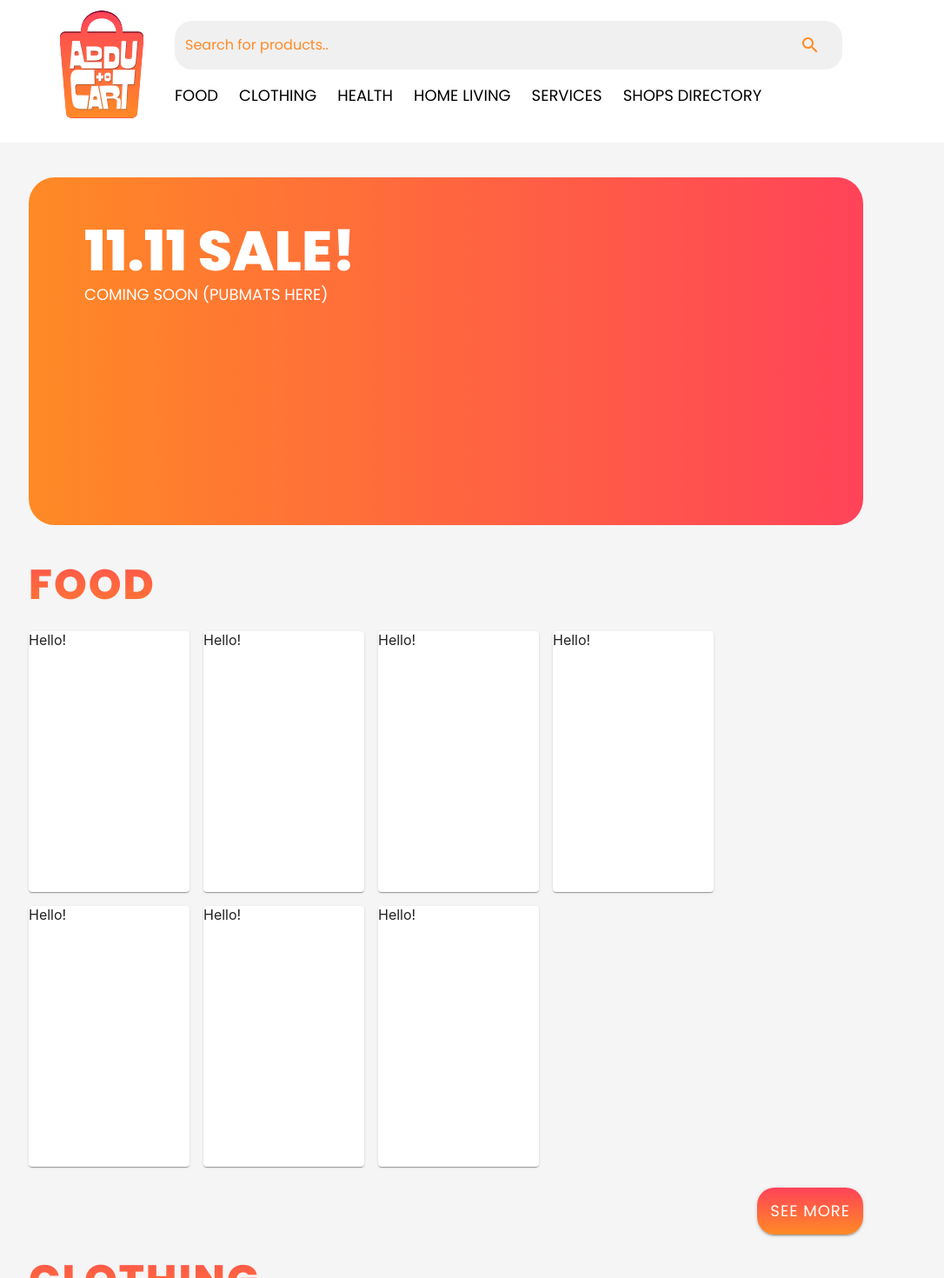
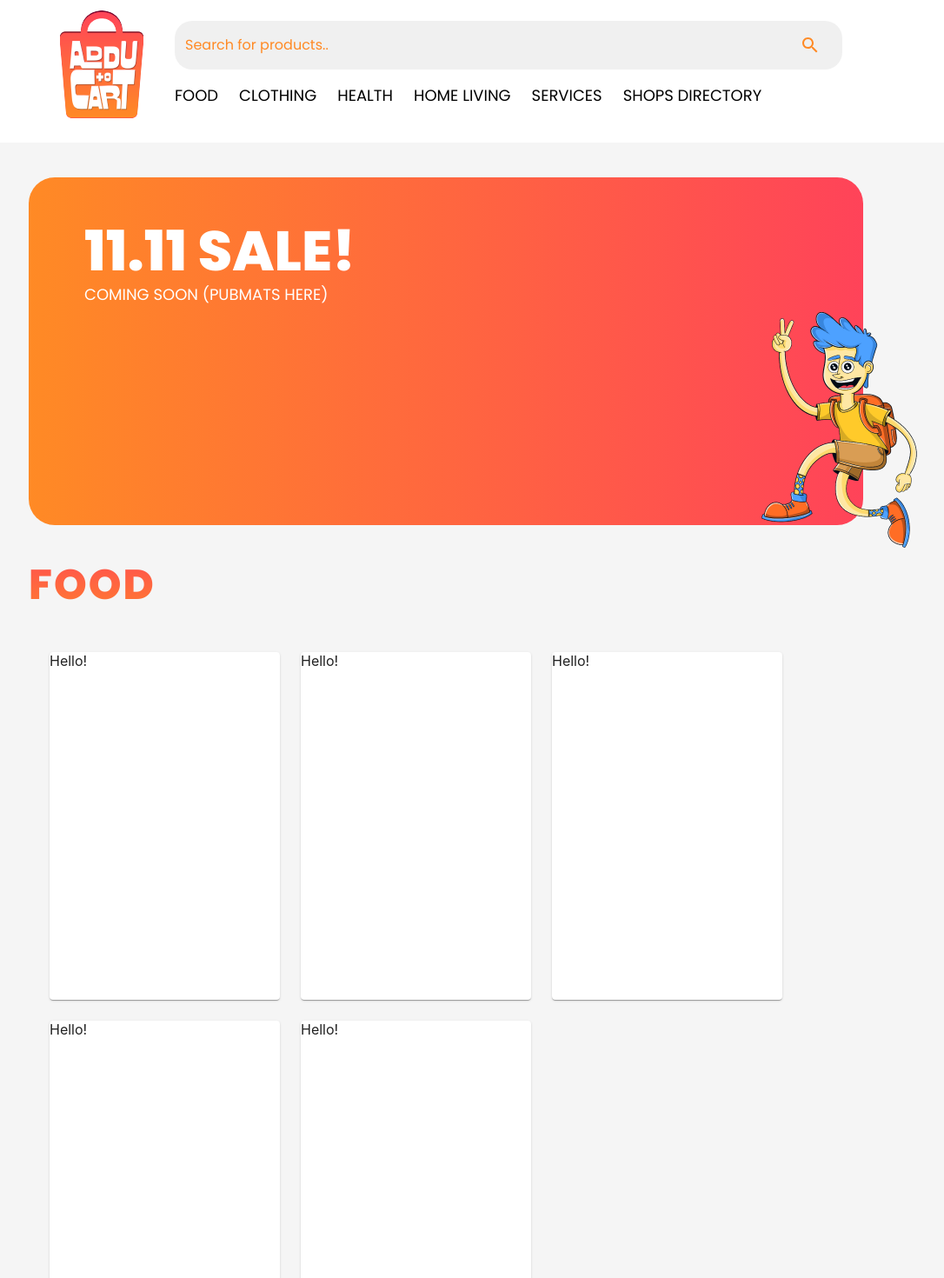
Before and after one commit to SAMAHANSysDev/addu-to-cart, a Next.js app: page / in a window 1280 px wide. Shown: the top 1470 px of the page at 87% size, without its empty margins (127-1213 px from the left). Built offline with nearby package versions, Linux system fonts and the light colour scheme.

Commit message:
Fixed home page assets and layout

```diff
--- a/pages/_document.js
+++ b/pages/_document.js
@@ -11,7 +11,7 @@ class MyDocument extends Document {
       <Html>
         <Head>
             <link rel="preconnect" href="https://fonts.googleapis.com"/>
-            <link rel="preconnect" href="https://fonts.gstatic.com" crossorigin/>
+            <link rel="preconnect" href="https://fonts.gstatic.com" crossOrigin="true"/>
             <link href="https://fonts.googleapis.com/css2?family=Poppins:wght@400;500;700;800&display=swap" rel="stylesheet"/>
         </Head>
         <body>
--- a/pages/index.js
+++ b/pages/index.js
@@ -45,6 +45,7 @@ export default function Home() {
         <Box
           sx={{
             margin: "auto",
+            position: "relative",
             width: "80%",
             minHeight: "400px",
             background: "linear-gradient(to right, #FF8A25, #FF4359)",
@@ -81,27 +82,21 @@ export default function Home() {
               >
               FOOD
               </Typography>
-              <Grid container spacing={2}>
+              <Grid container spacing={3} sx={{margin: "auto"}}>
                 <Grid item>
-                  <Paper elevation={1} sx={{height: 300, width: 185}}>Hello!</Paper>
+                  <Paper elevation={1} sx={{height: 400, width: 265}}>Hello!</Paper>
                 </Grid>
                 <Grid item>
-                  <Paper elevation={1} sx={{height: 300, width: 185}}>Hello!</Paper>
+                  <Paper elevation={1} sx={{height: 400, width: 265}}>Hello!</Paper>
                 </Grid>
                 <Grid item>
-                  <Paper elevation={1} sx={{height: 300, width: 185}}>Hello!</Paper>
+                  <Paper elevation={1} sx={{height: 400, width: 265}}>Hello!</Paper>
                 </Grid>
                 <Grid item>
-                  <Paper elevation={1} sx={{height: 300, width: 185}}>Hello!</Paper>
+                  <Paper elevation={1} sx={{height: 400, width: 265}}>Hello!</Paper>
                 </Grid>
                 <Grid item>
-                  <Paper elevation={1} sx={{height: 300, width: 185}}>Hello!</Paper>
-                </Grid>
-                <Grid item>
-                  <Paper elevation={1} sx={{height: 300, width: 185}}>Hello!</Paper>
-                </Grid>
-                <Grid item>
-                  <Paper elevation={1} sx={{height: 300, width: 185}}>Hello!</Paper>
+                  <Paper elevation={1} sx={{height: 400, width: 265}}>Hello!</Paper>
                 </Grid>
               </Grid>
               <Grid container justifyContent="flex-end" marginTop={3}>
@@ -121,27 +116,21 @@ export default function Home() {
               >
               CLOTHING
               </Typography>
-              <Grid container spacing={2}>
+              <Grid container spacing={3} sx={{margin: "auto"}}>
                 <Grid item>
-                  <Paper elevation={1} sx={{height: 300, width: 185}}>Hello!</Paper>
+                  <Paper elevation={1} sx={{height: 400, width: 265}}>Hello!</Paper>
                 </Grid>
                 <Grid item>
-                  <Paper elevation={1} sx={{height: 300, width: 185}}>Hello!</Paper>
+                  <Paper elevation={1} sx={{height: 400, width: 265}}>Hello!</Paper>
                 </Grid>
                 <Grid item>
-                  <Paper elevation={1} sx={{height: 300, width: 185}}>Hello!</Paper>
+                  <Paper elevation={1} sx={{height: 400, width: 265}}>Hello!</Paper>
                 </Grid>
                 <Grid item>
-                  <Paper elevation={1} sx={{height: 300, width: 185}}>Hello!</Paper>
+                  <Paper elevation={1} sx={{height: 400, width: 265}}>Hello!</Paper>
                 </Grid>
                 <Grid item>
-                  <Paper elevation={1} sx={{height: 300, width: 185}}>Hello!</Paper>
-                </Grid>
-                <Grid item>
-                  <Paper elevation={1} sx={{height: 300, width: 185}}>Hello!</Paper>
-                </Grid>
-                <Grid item>
-                  <Paper elevation={1} sx={{height: 300, width: 185}}>Hello!</Paper>
+                  <Paper elevation={1} sx={{height: 400, width: 265}}>Hello!</Paper>
                 </Grid>
               </Grid>
               <Grid container justifyContent="flex-end" marginTop={3} >
@@ -161,27 +150,21 @@ export default function Home() {
               >
               HEALTH
               </Typography>
-              <Grid container spacing={2}>
+              <Grid container spacing={3} sx={{margin: "auto"}}>
                 <Grid item>
-                  <Paper elevation={1} sx={{height: 300, width: 185}}>Hello!</Paper>
+                  <Paper elevation={1} sx={{height: 400, width: 265}}>Hello!</Paper>
                 </Grid>
                 <Grid item>
-                  <Paper elevation={1} sx={{height: 300, width: 185}}>Hello!</Paper>
+                  <Paper elevation={1} sx={{height: 400, width: 265}}>Hello!</Paper>
                 </Grid>
                 <Grid item>
-                  <Paper elevation={1} sx={{height: 300, width: 185}}>Hello!</Paper>
+                  <Paper elevation={1} sx={{height: 400, width: 265}}>Hello!</Paper>
                 </Grid>
                 <Grid item>
-                  <Paper elevation={1} sx={{height: 300, width: 185}}>Hello!</Paper>
+                  <Paper elevation={1} sx={{height: 400, width: 265}}>Hello!</Paper>
                 </Grid>
                 <Grid item>
-                  <Paper elevation={1} sx={{height: 300, width: 185}}>Hello!</Paper>
-                </Grid>
-                <Grid item>
-                  <Paper elevation={1} sx={{height: 300, width: 185}}>Hello!</Paper>
-                </Grid>
-                <Grid item>
-                  <Paper elevation={1} sx={{height: 300, width: 185}}>Hello!</Paper>
+                  <Paper elevation={1} sx={{height: 400, width: 265}}>Hello!</Paper>
                 </Grid>
               </Grid>
               <Grid container justifyContent="flex-end" marginTop={3} marginBottom={2}>
@@ -201,27 +184,21 @@ export default function Home() {
               >
               HOME LIVING
               </Typography>
-              <Grid container spacing={2}>
+              <Grid container spacing={3} sx={{margin: "auto"}}>
                 <Grid item>
-                  <Paper elevation={1} sx={{height: 300, width: 185}}>Hello!</Paper>
+                  <Paper elevation={1} sx={{height: 400, width: 265}}>Hello!</Paper>
                 </Grid>
                 <Grid item>
-                  <Paper elevation={1} sx={{height: 300, width: 185}}>Hello!</Paper>
+                  <Paper elevation={1} sx={{height: 400, width: 265}}>Hello!</Paper>
                 </Grid>
                 <Grid item>
-                  <Paper elevation={1} sx={{height: 300, width: 185}}>Hello!</Paper>
+                  <Paper elevation={1} sx={{height: 400, width: 265}}>Hello!</Paper>
                 </Grid>
                 <Grid item>
-                  <Paper elevation={1} sx={{height: 300, width: 185}}>Hello!</Paper>
+                  <Paper elevation={1} sx={{height: 400, width: 265}}>Hello!</Paper>
                 </Grid>
                 <Grid item>
-                  <Paper elevation={1} sx={{height: 300, width: 185}}>Hello!</Paper>
-                </Grid>
-                <Grid item>
-                  <Paper elevation={1} sx={{height: 300, width: 185}}>Hello!</Paper>
-                </Grid>
-                <Grid item>
-                  <Paper elevation={1} sx={{height: 300, width: 185}}>Hello!</Paper>
+                  <Paper elevation={1} sx={{height: 400, width: 265}}>Hello!</Paper>
                 </Grid>
               </Grid>
               <Grid container justifyContent="flex-end" marginTop={3} marginBottom={2}>
@@ -241,27 +218,21 @@ export default function Home() {
               >
               SERVICES
               </Typography>
-              <Grid container spacing={2}>
+              <Grid container spacing={3} sx={{margin: "auto"}}>
                 <Grid item>
-                  <Paper elevation={1} sx={{height: 300, width: 185}}>Hello!</Paper>
+                  <Paper elevation={1} sx={{height: 400, width: 265}}>Hello!</Paper>
                 </Grid>
                 <Grid item>
-                  <Paper elevation={1} sx={{height: 300, width: 185}}>Hello!</Paper>
+                  <Paper elevation={1} sx={{height: 400, width: 265}}>Hello!</Paper>
                 </Grid>
                 <Grid item>
-                  <Paper elevation={1} sx={{height: 300, width: 185}}>Hello!</Paper>
+                  <Paper elevation={1} sx={{height: 400, width: 265}}>Hello!</Paper>
                 </Grid>
                 <Grid item>
-                  <Paper elevation={1} sx={{height: 300, width: 185}}>Hello!</Paper>
+                  <Paper elevation={1} sx={{height: 400, width: 265}}>Hello!</Paper>
                 </Grid>
                 <Grid item>
-                  <Paper elevation={1} sx={{height: 300, width: 185}}>Hello!</Paper>
-                </Grid>
-                <Grid item>
-                  <Paper elevation={1} sx={{height: 300, width: 185}}>Hello!</Paper>
-                </Grid>
-                <Grid item>
-                  <Paper elevation={1} sx={{height: 300, width: 185}}>Hello!</Paper>
+                  <Paper elevation={1} sx={{height: 400, width: 265}}>Hello!</Paper>
                 </Grid>
               </Grid>
               <Grid container justifyContent="flex-end" marginTop={3} marginBottom={2}>
--- a/styles/globals.css
+++ b/styles/globals.css
@@ -17,7 +17,6 @@ a {
 
 .poster-boy {
   position: absolute;
-  z-index: 1;
-  top: 350px;
-  left: 1550px;
+  z-index: 2;
+  right: -110px;
 }
```
